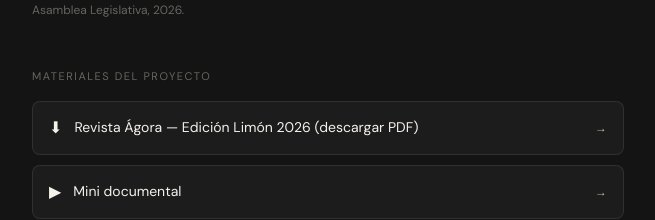
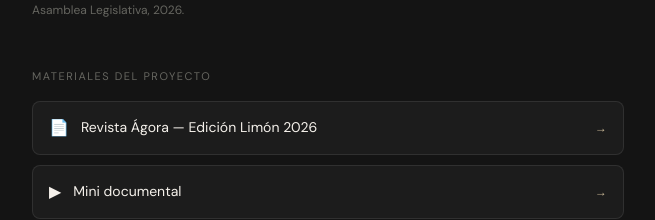
Before and after one commit to gabysolera/agora-politica, a Next.js app: page /proyectos/limon-2026 in a window 1280 px wide. Shown: the part 1108-1328 px from the top of the page, without its empty margins (312-967 px from the left). Built offline with nearby package versions, Linux system fonts and the light colour scheme.

Commit message:
feat: link revista to heyzine flip-book

```diff
--- a/components/sections/ProyectoDetalle.tsx
+++ b/components/sections/ProyectoDetalle.tsx
@@ -134,7 +134,7 @@ export default function ProyectoDetalle() {
           Materiales del proyecto
         </p>
         <div style={{ display: "flex", flexDirection: "column", gap: 10 }}>
-          <MaterialButton label="Revista Ágora — Edición Limón 2026 (descargar PDF)" icon="⬇" href="https://drive.google.com/uc?export=download&id=1zDVIsw_sPzWpvp631pzFN-959ylwjfMq" download />
+          <MaterialButton label="Revista Ágora — Edición Limón 2026" icon="📄" href="https://heyzine.com/flip-book/6d5c0837c2.html" target="_blank" />
           <MaterialButton label="Mini documental" icon="▶" href="https://drive.google.com/drive/folders/1_dEdJ39D9I5yDZNJvmIFF7OtJXM_MjuO?usp=sharing" target="_blank" />
         </div>
       </div>
```
